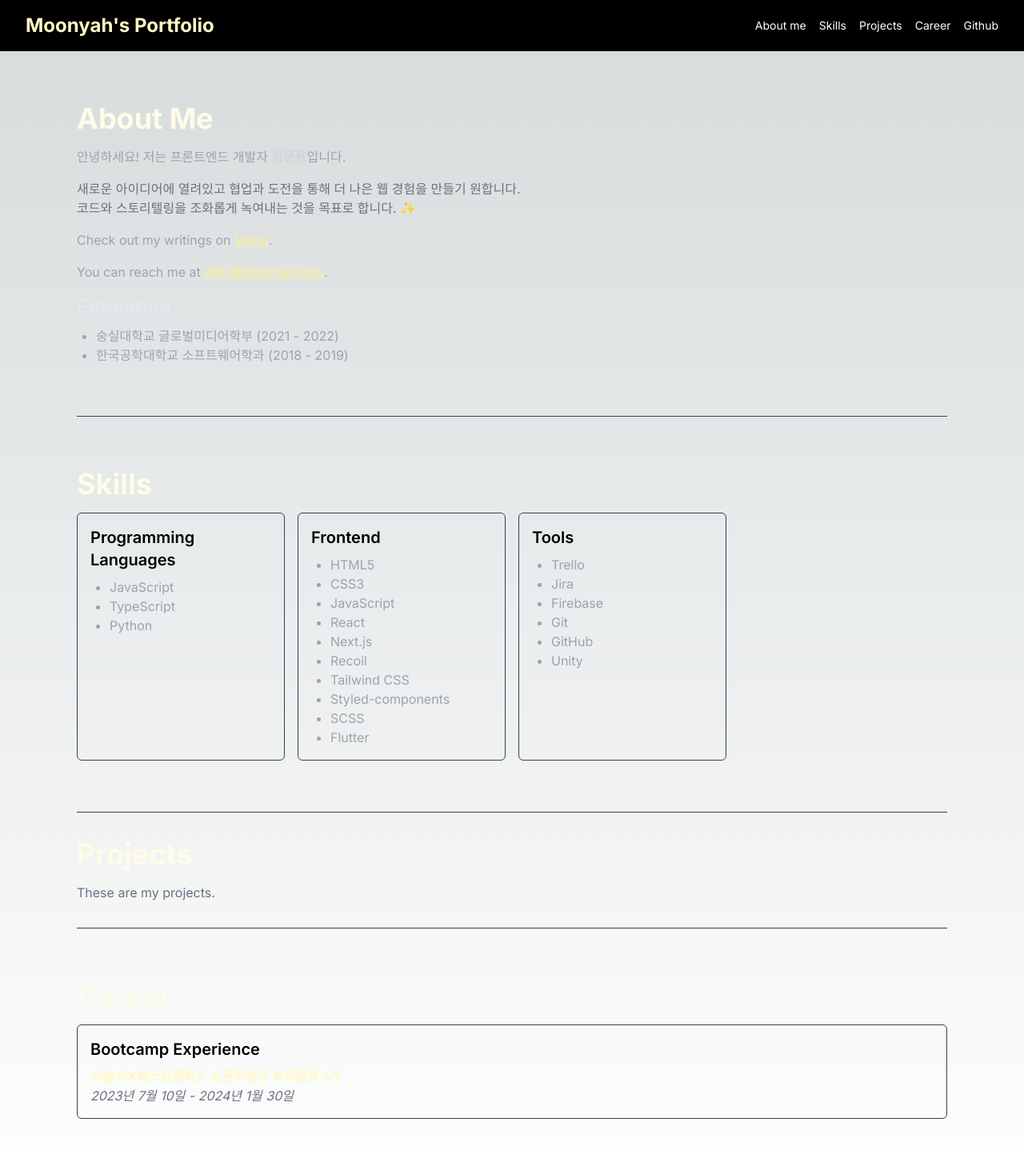
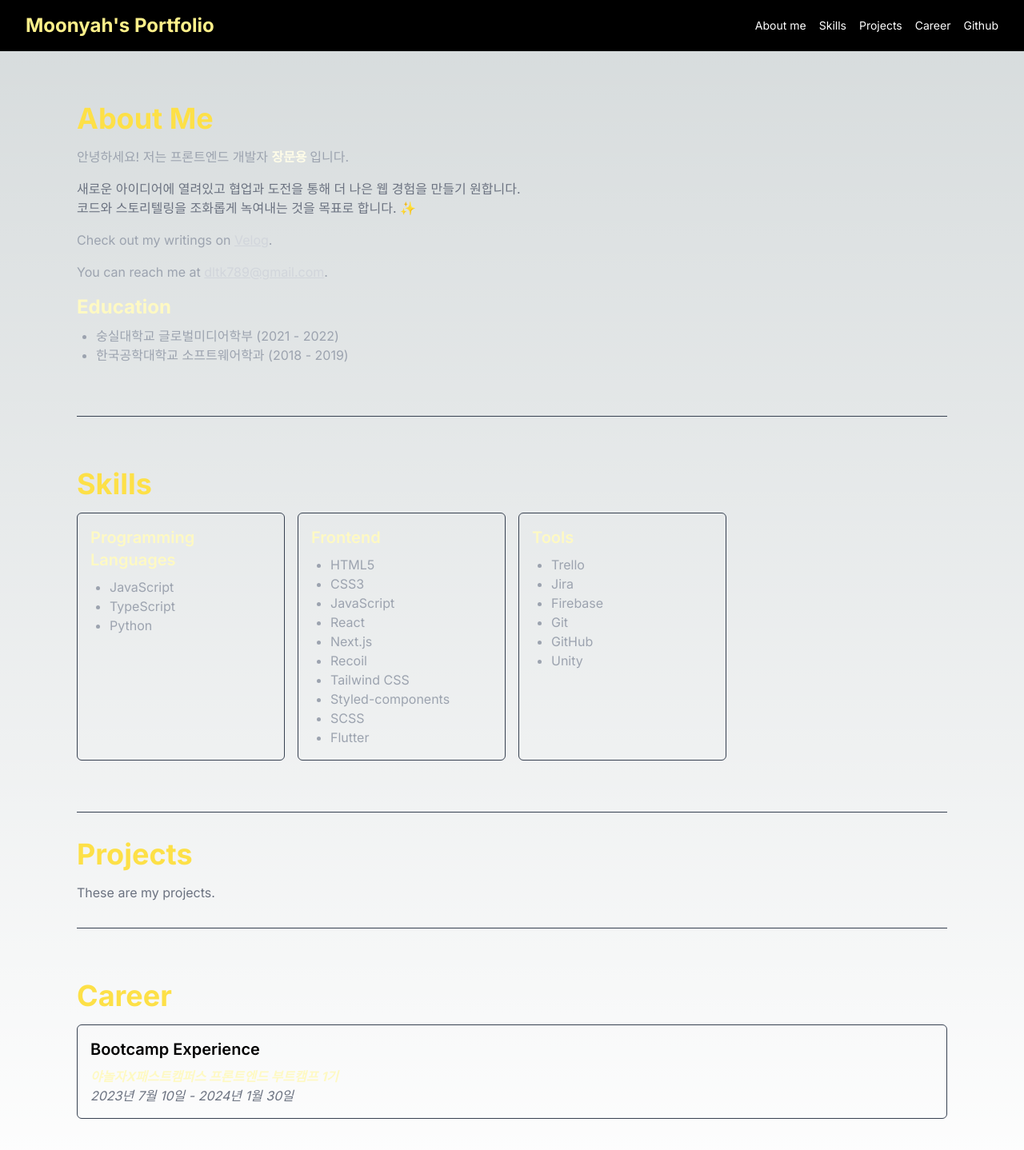
Before and after one commit to moonyah/moonyah-portfolio, a Next.js app: page / in a window 1280 px wide. Shown: the top 1438 px of the page at 80% size. Built offline with nearby package versions, Linux system fonts and the light colour scheme.

Commit message:
Feat: write in components

```diff
--- a/src/components/AboutMe.tsx
+++ b/src/components/AboutMe.tsx
@@ -4,12 +4,13 @@ const AboutMe: React.FC = () => {
   return (
     <section id="about-me" className="py-8">
       <div className="container mx-auto">
-        <h2 className="text-4xl font-bold mb-4 text-yellow-50">About Me</h2>
+        <h2 className="text-4xl font-bold mb-4 text-yellow-300">About Me</h2>
 
         {/* 자기소개 멘트 */}
         <p className="mb-4 text-gray-400">
           안녕하세요! 저는 프론트엔드 개발자{' '}
-          <span className="font-bold text-gray-300">장문용</span>입니다.
+          <span className="font-bold text-yellow-50">장문용 </span>
+          입니다.
         </p>
         <p className="mb-4 text-gray-500">
           새로운 아이디어에 열려있고 협업과 도전을 통해 더 나은 웹 경험을 만들기
@@ -24,7 +25,7 @@ const AboutMe: React.FC = () => {
             href="https://velog.io/@moonyah"
             target="_blank"
             rel="noopener noreferrer"
-            className="text-yellow-200 underline"
+            className="text-gray-300 underline"
           >
             Velog
           </a>
@@ -36,7 +37,7 @@ const AboutMe: React.FC = () => {
           You can reach me at{' '}
           <a
             href="mailto:your.email@example.com"
-            className="text-yellow-200 underline"
+            className="text-gray-300 underline"
           >
             dltk789@gmail.com
           </a>
@@ -45,7 +46,7 @@ const AboutMe: React.FC = () => {
 
         {/* 학력 정보 */}
         <div>
-          <h3 className="text-2xl font-bold mb-2 text-gray-200">Education</h3>
+          <h3 className="text-2xl font-bold mb-2 text-yellow-100">Education</h3>
           <ul className="list-disc pl-6 text-gray-400">
             <li>숭실대학교 글로벌미디어학부 (2021 - 2022)</li>
             <li>한국공학대학교 소프트웨어학과 (2018 - 2019)</li>
--- a/src/components/Career.tsx
+++ b/src/components/Career.tsx
@@ -4,7 +4,7 @@ const Career: React.FC = () => {
   return (
     <section id="career" className="py-8">
       <div className="container mx-auto">
-        <h2 className="text-4xl font-bold mb-4 text-yellow-50">Career</h2>
+        <h2 className="text-4xl font-bold mb-4 text-yellow-300">Career</h2>
 
         {/* 경력 정보 */}
         <div className="border p-4 rounded-md border-gray-700">
--- a/src/components/Header.tsx
+++ b/src/components/Header.tsx
@@ -4,7 +4,7 @@ const Header: React.FC = () => {
   return (
     <header className="bg-black py-4 fixed w-full top-0">
       <nav className="  flex justify-between items-center pr-8 pl-8">
-        <div className="text-yellow-100">
+        <div className="text-yellow-200">
           <span className="font-bold text-2xl">Moonyah's Portfolio</span>
         </div>
         <ul className="flex items-center space-x-4 text-sm font-normal text-white pl-5">
--- a/src/components/Projects.tsx
+++ b/src/components/Projects.tsx
@@ -5,7 +5,7 @@ import React from 'react';
 const Projects: React.FC = () => {
   return (
     <section id="projects">
-      <h2 className="text-4xl font-bold mb-4 text-yellow-50">Projects</h2>
+      <h2 className="text-4xl font-bold mb-4 text-yellow-300">Projects</h2>
       {/* Projects 섹션의 내용을 추가하세요 */}
       <p className="text-gray-500">These are my projects.</p>
     </section>
--- a/src/components/Skills.tsx
+++ b/src/components/Skills.tsx
@@ -4,12 +4,12 @@ const Skills: React.FC = () => {
   return (
     <section id="skills" className="py-8">
       <div className="container mx-auto">
-        <h2 className="text-4xl font-bold mb-4 text-yellow-50">Skills</h2>
+        <h2 className="text-4xl font-bold mb-4 text-yellow-300">Skills</h2>
 
         {/* 기술 목록 */}
         <ul className="grid grid-cols-2 md:grid-cols-3 lg:grid-cols-4 gap-4">
           <li className="border p-4 rounded-md border-gray-700">
-            <h3 className="text-xl font-semibold mb-2">
+            <h3 className="text-xl font-semibold mb-2 text-yellow-100">
               Programming Languages
             </h3>
             <ul className="list-disc pl-6 text-gray-400">
@@ -20,7 +20,9 @@ const Skills: React.FC = () => {
           </li>
 
           <li className="border p-4 rounded-md border-gray-700">
-            <h3 className="text-xl font-semibold mb-2">Frontend</h3>
+            <h3 className="text-xl font-semibold mb-2 text-yellow-100">
+              Frontend
+            </h3>
             <ul className="list-disc pl-6 text-gray-400">
               <li>HTML5</li>
               <li>CSS3</li>
@@ -36,7 +38,9 @@ const Skills: React.FC = () => {
           </li>
 
           <li className="border p-4 rounded-md border-gray-700">
-            <h3 className="text-xl font-semibold mb-2">Tools</h3>
+            <h3 className="text-xl font-semibold mb-2 text-yellow-100">
+              Tools
+            </h3>
             <ul className="list-disc pl-6 text-gray-400">
               <li>Trello</li>
               <li>Jira</li>
```
